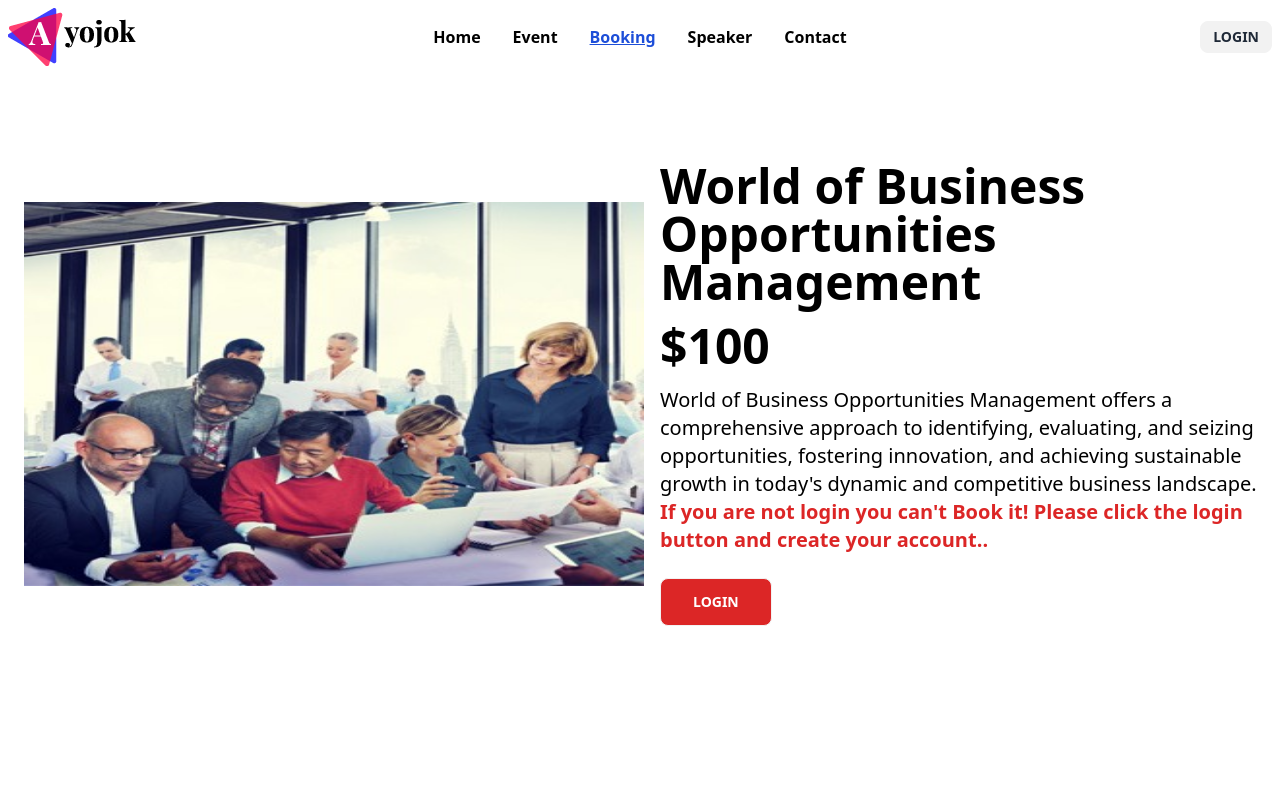
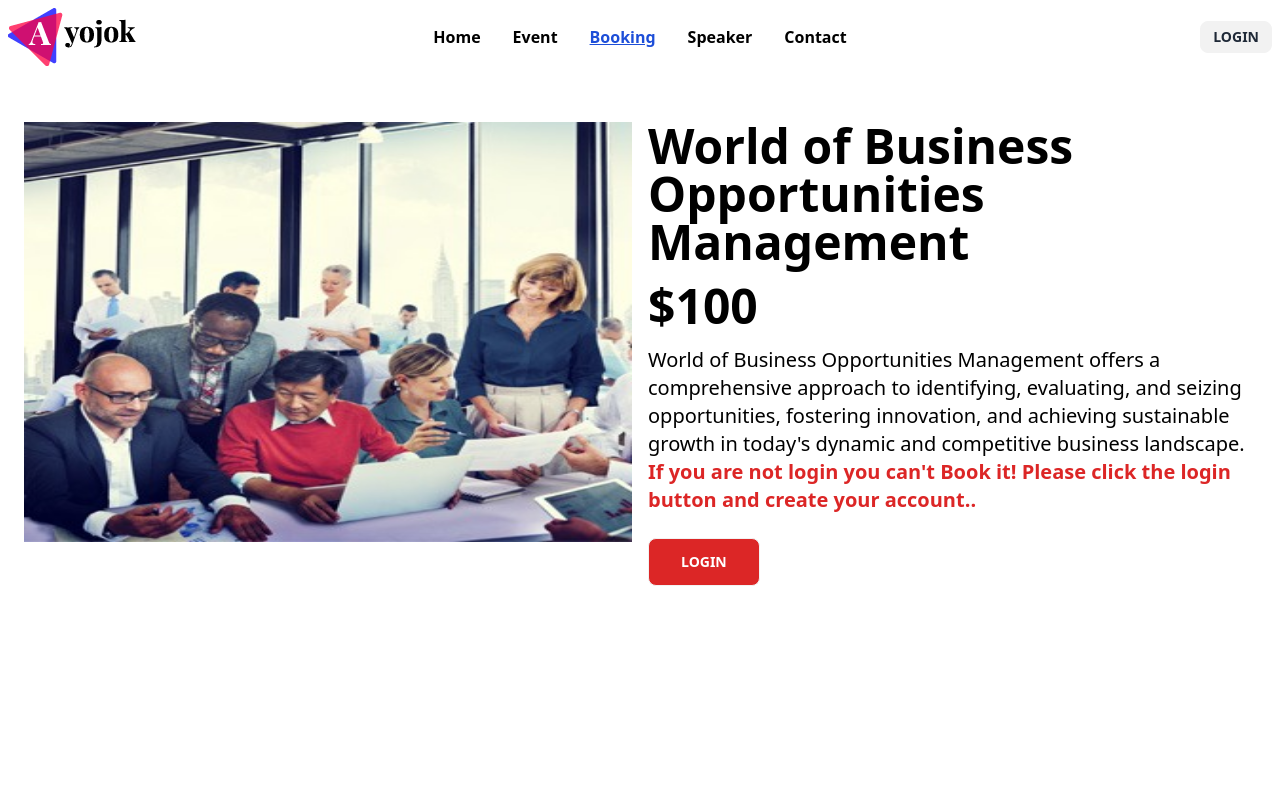
Before and after one commit to iamRazzakk/Ayojok-Event-And-Conference, a React (Vite) app: page /booking in a window 1280 px wide. Shown: the top 800 px of the page. Built offline with nearby package versions, Linux system fonts and the light colour scheme; no server answers.

Commit message:
check responsibe

```diff
--- a/src/Pages/Booking/Booking.jsx
+++ b/src/Pages/Booking/Booking.jsx
@@ -16,9 +16,9 @@ const Booking = () => {
     }
     return (
         <div className="lg:h-screen  justify-center items-center">
-            <div className="lg:h-[80vh] flex justify-center items-center">
+            <div className="lg:h-[80vh] grid lg:grid-cols-2 mt-12">
                 <div className="flex-1 mr-2 ml-6">
-                    <img className="w-full h-96" src="../1.jpg" alt="" />
+                    <img className="w-full h-[420px]" src="../1.jpg" alt="" />
                 </div>
                 <div className="flex-1 ml-2">
                     <h1 className="text-5xl font-bold">World of Business Opportunities Management</h1>
--- a/src/Pages/Footer/Footer.jsx
+++ b/src/Pages/Footer/Footer.jsx
@@ -1,9 +1,10 @@
+import { Link } from "react-router-dom";
 
 const Footer = () => {
     return (
         <footer className="footer p-10 text-base-content">
             <aside>
-                <img src="../../../public/logo.png" alt="" />
+                <img src="../logo.png" alt="" />
                 <p>ACME Industries Ltd.<br />Providing reliable tech since 1992</p>
             </aside>
             <nav>
@@ -16,7 +17,7 @@ const Footer = () => {
             <nav>
                 <header className="footer-title">Company</header>
                 <a className="link link-hover">About us</a>
-                <a className="link link-hover">Contact</a>
+                <Link to='/contact' className="link link-hover">Contact</Link>
                 <a className="link link-hover">Jobs</a>
                 <a className="link link-hover">Press kit</a>
             </nav>
```
